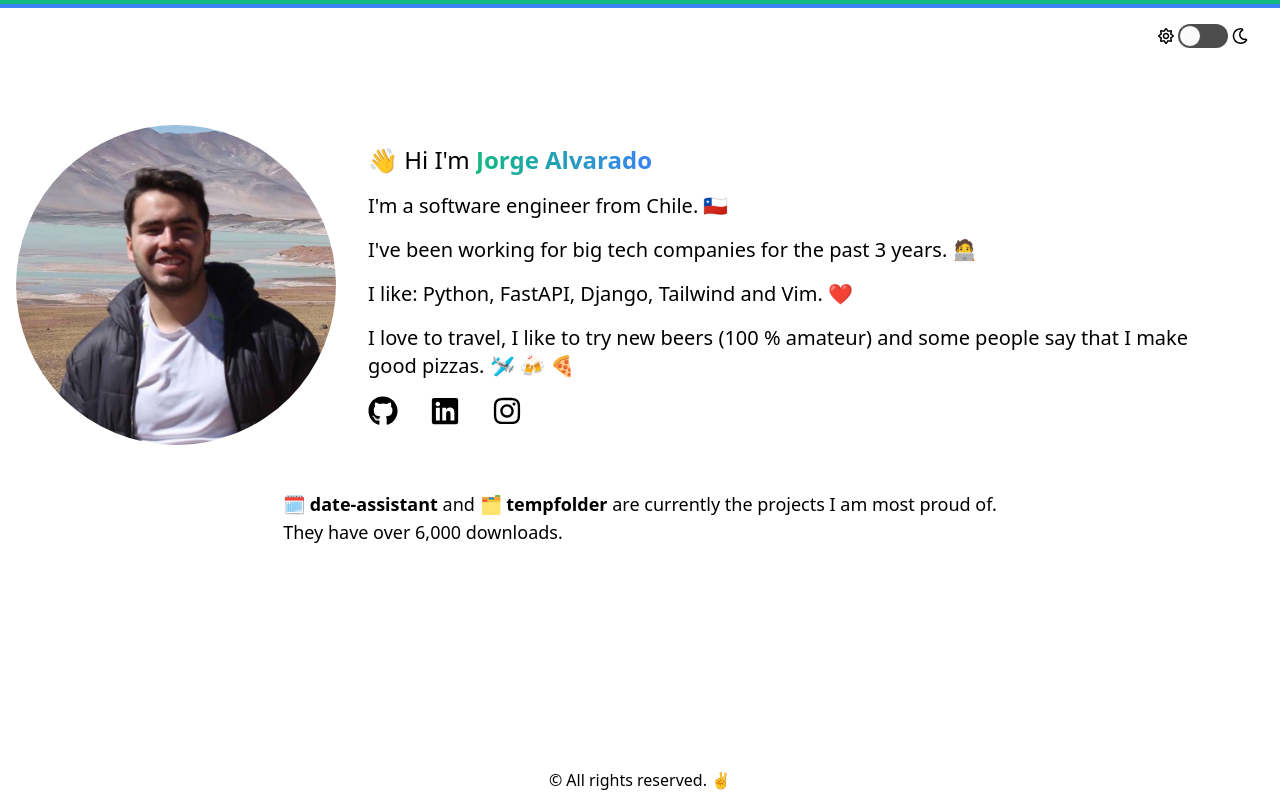
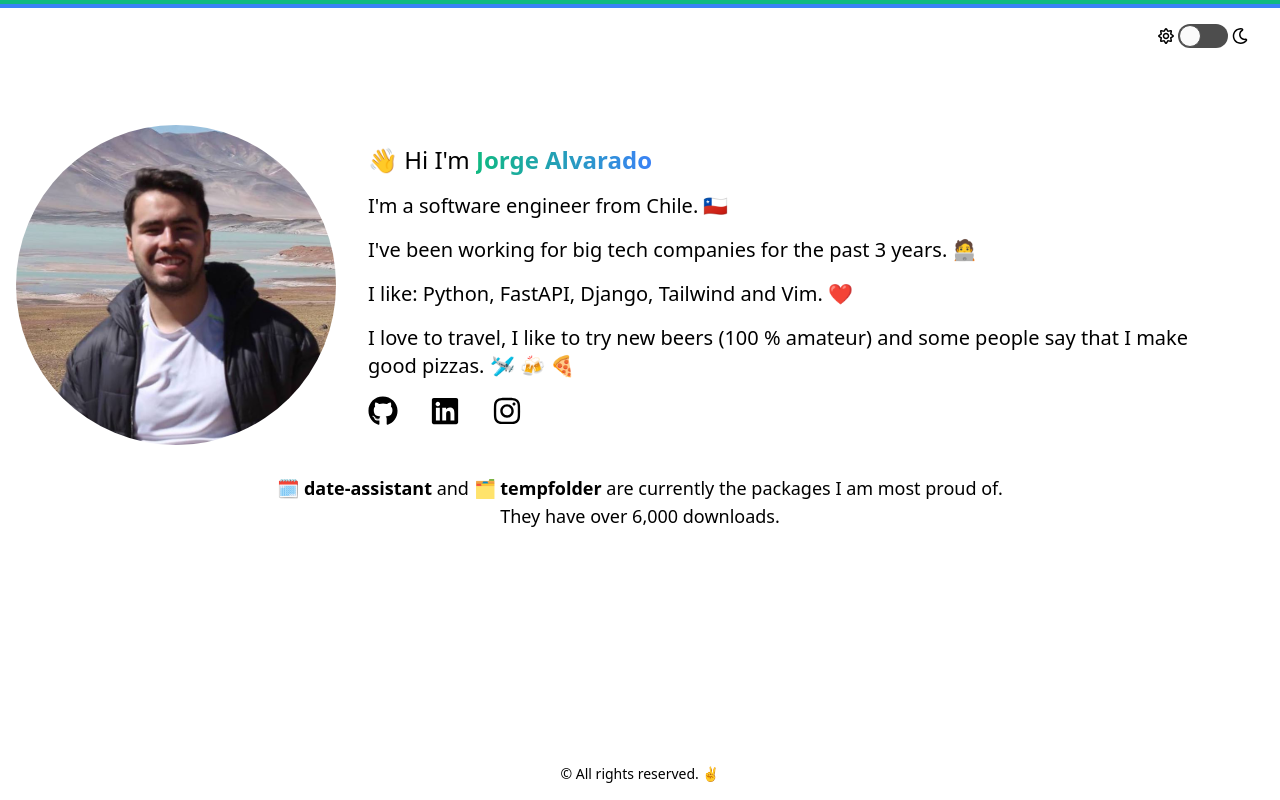
Before and after one commit to jalvaradosegura/jorgealvarado-me, a React (Create React App) app: page / in a window 1280 px wide. Built offline with nearby package versions, Linux system fonts and the light colour scheme.

Commit message:
Apply some align adjustments and a little refactor

```diff
--- a/src/components/BioText.js
+++ b/src/components/BioText.js
@@ -2,9 +2,7 @@ import BioSocialIcons from "./BioSocialIcons";
 
 const BioText = () => {
   return (
-    <>
-      <div className="p-4">
-        <div className="dark:bg-gray-700 dark:text-white p-4">
+    <div className="dark:bg-gray-700 dark:text-white p-8">
       <h1 className="text-2xl">
         👋 Hi {"I'm"}{" "}
         <span className="bg-gradient-to-r from-primary dark:via-purple-300 to-secondary text-transparent bg-clip-text font-bold">
@@ -12,13 +10,10 @@ const BioText = () => {
         </span>
       </h1>
 
-          <p className="text-xl pt-4">
-            {"I'm"} a software engineer from Chile. 🇨🇱
-          </p>
+      <p className="text-xl pt-4">{"I'm"} a software engineer from Chile. 🇨🇱</p>
 
       <p className="text-xl pt-4">
-            {"I've"} been working for big tech companies for the past 3 years.
-            🧑‍💻
+        {"I've"} been working for big tech companies for the past 3 years. 🧑‍💻
       </p>
 
       <p className="text-xl pt-4">
@@ -32,8 +27,6 @@ const BioText = () => {
 
       <BioSocialIcons></BioSocialIcons>
     </div>
-      </div>
-    </>
   );
 };
 
--- a/src/components/DetailsContainer.js
+++ b/src/components/DetailsContainer.js
@@ -1,13 +1,7 @@
-import RepositoryDetails from "./RepositoryDetails";
+import FavoriteRepositories from "./FavoriteRepositories";
 
 const DetailsContainer = () => {
-  return (
-    <>
-      <div className="p-4">
-        <RepositoryDetails></RepositoryDetails>
-      </div>
-    </>
-  );
+  return <FavoriteRepositories></FavoriteRepositories>;
 };
 
 export default DetailsContainer;
--- /dev/null
+++ b/src/components/FavoriteRepositories.js
@@ -0,0 +1,30 @@
+const FavoriteRepositories = () => {
+  return (
+    <div className="px-12 py-4 text-lg dark:text-white text-center">
+      <p>
+        <a
+          className="hover:text-primary font-bold"
+          href="https://date-assistant.readthedocs.io/en/latest/"
+          target="_blank"
+          rel="noopener noreferrer"
+        >
+          🗓 date-assistant
+        </a>{" "}
+        and{" "}
+        <a
+          className="hover:text-primary font-bold"
+          href="https://jalvaradosegura.github.io/tempfolder/"
+          target="_blank"
+          rel="noopener noreferrer"
+        >
+          🗂 tempfolder
+        </a>{" "}
+        are currently the packages I am most proud of.
+      </p>
+
+      <p>They have over 6,000 downloads.</p>
+    </div>
+  );
+};
+
+export default FavoriteRepositories;
--- a/src/components/Footer.js
+++ b/src/components/Footer.js
@@ -1,6 +1,6 @@
 const Footer = () => {
   return (
-    <div className="flex justify-center py-2 dark:bg-gray-700 dark:text-white">
+    <div className="flex justify-center pb-4 pt-6 dark:bg-gray-700 dark:text-white text-sm">
       <p>© All rights reserved. ✌️</p>
     </div>
   );
--- a/src/components/RepositoryDetails.js
+++ /dev/null
@@ -1,32 +0,0 @@
-const RepositoryDetails = () => {
-  return (
-    <div className="flex justify-center">
-      <div className="pt-4 text-lg dark:text-white">
-        <p>
-          🗓{" "}
-          <a
-            className="hover:text-primary"
-            href="https://github.com/jalvaradosegura/date-assistant"
-            target="_blank"
-            rel="noopener noreferrer"
-          >
-            <span className="font-bold">date-assistant</span>
-          </a>{" "}
-          and 🗂{" "}
-          <a
-            className="hover:text-primary"
-            href="https://github.com/jalvaradosegura/tempfolder"
-            target="_blank"
-            rel="noopener noreferrer"
-          >
-            <span className="font-bold">tempfolder</span>
-          </a>{" "}
-          are currently the projects I am most proud of.
-        </p>
-        <p>They have over 6,000 downloads.</p>
-      </div>
-    </div>
-  );
-};
-
-export default RepositoryDetails;
```
Lines whose indentation alone changed are shown as unchanged.
